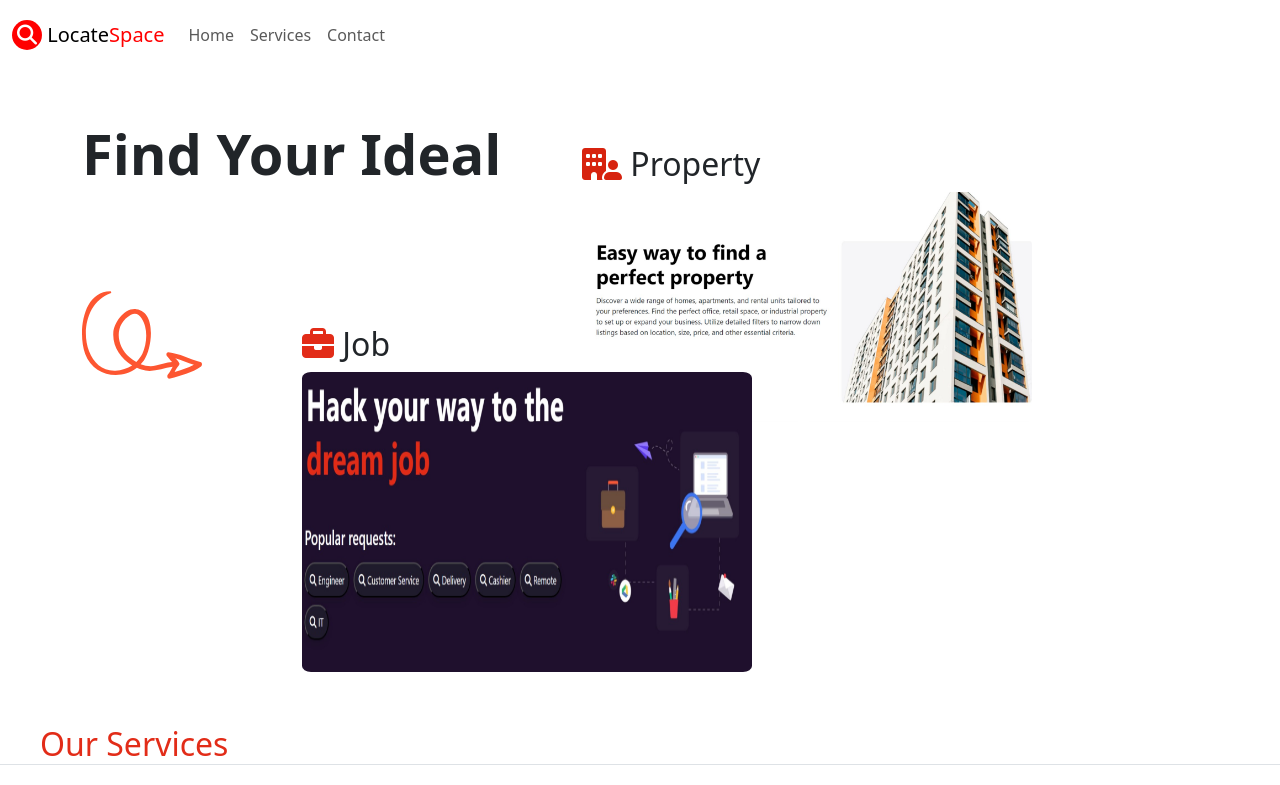
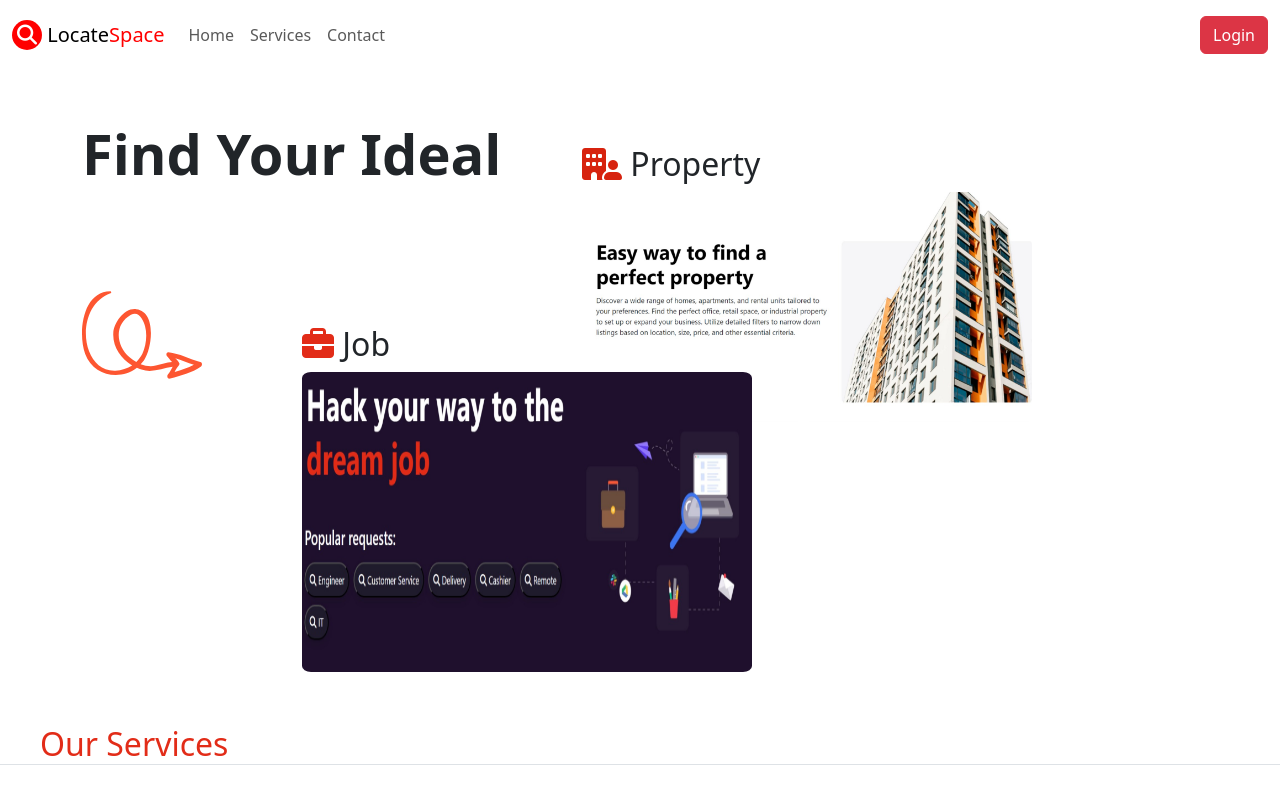
Before and after one commit to Jyo-250/LocateSpace, a plain HTML site: page ls2/index.html in a window 1280 px wide. Shown: the top 785 px of the page. Drawn offline with nearby package versions, Linux system fonts and the light colour scheme.

Commit message:
Update index.html

```diff
--- a/ls2/index.html
+++ b/ls2/index.html
@@ -24,6 +24,7 @@
               <a class="nav-link" href="./contact/contact.html">Contact</a>
             </div>
           </div>
+          <a href="./signin/sign.html"><button type="button" class="btn btn-danger">Login</button></a>
         </div>
     </nav>
 
```
